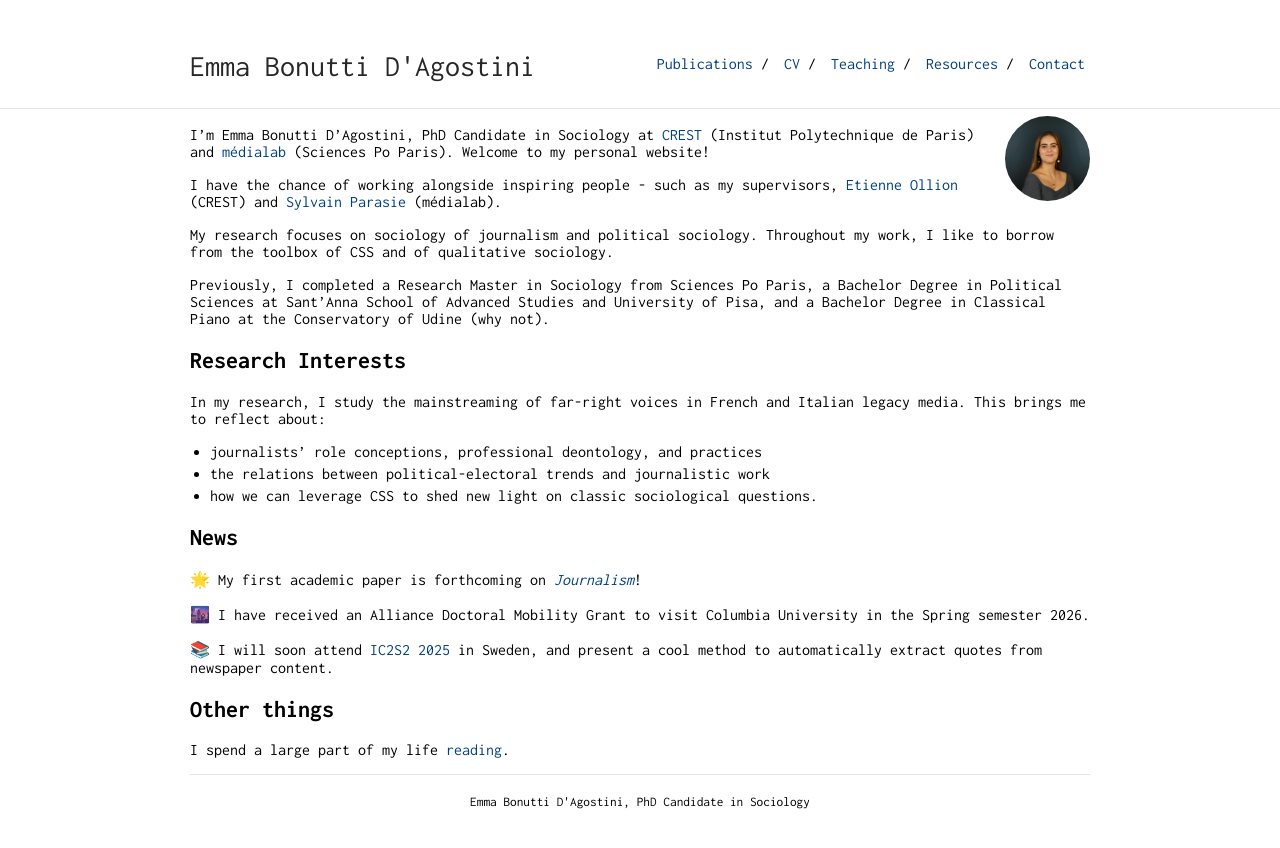
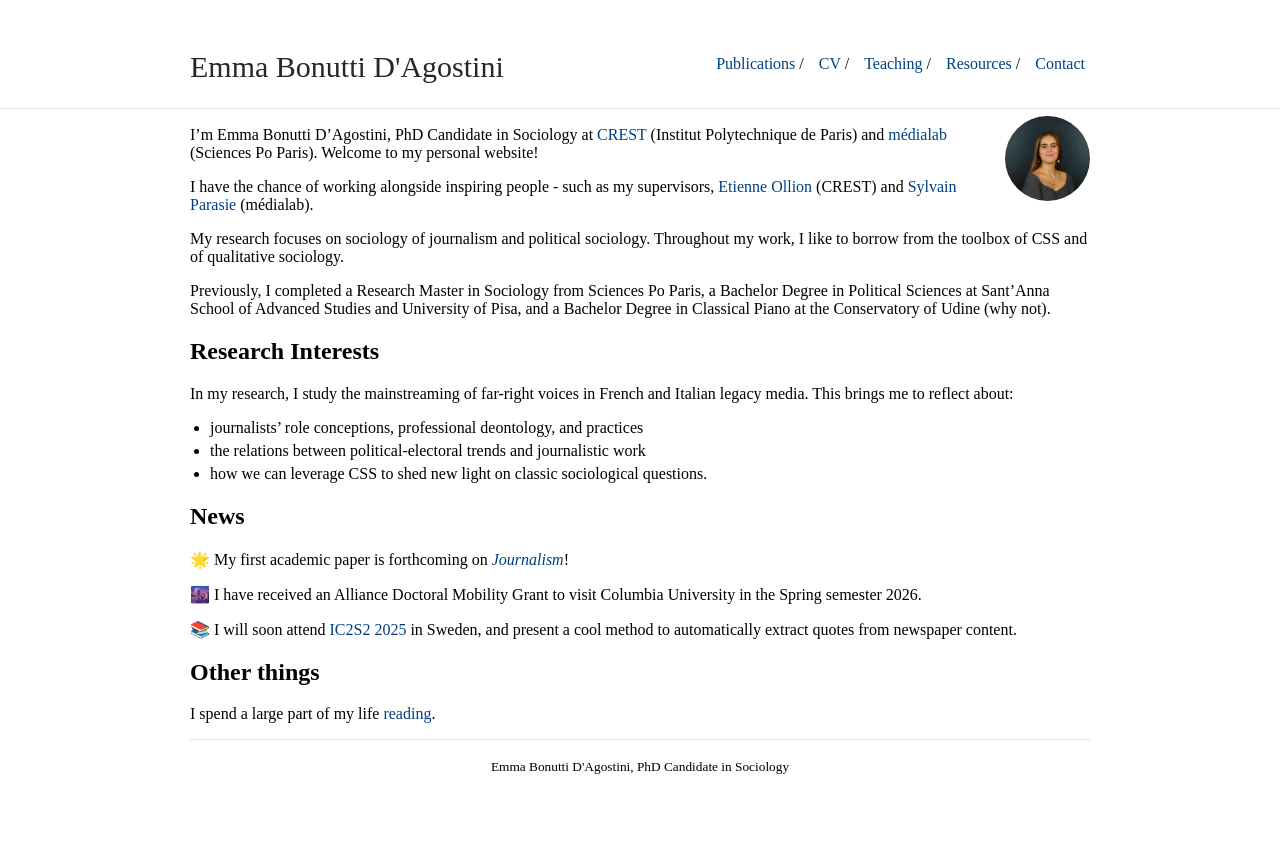
Before and after one commit to emmabonuttidagostini/emmabonuttidagostini.github.io, a Jekyll site: the page built from index.md, in a window 1280 px wide. Shown: the top 848 px of the page. Built offline with Jekyll 4.4.1, drawn with Linux system fonts in a browser that asks for light colours.

Commit message:
Update _style.scss

```diff
--- a/_sass/_style.scss
+++ b/_sass/_style.scss
@@ -11,7 +11,7 @@ html {
 }
 body {
     margin: 0;
-    font-family: "Inconsolata";
+    font-family: "Times New Roman", Times, serif;
     height: 100%;
 }
 a {
```
